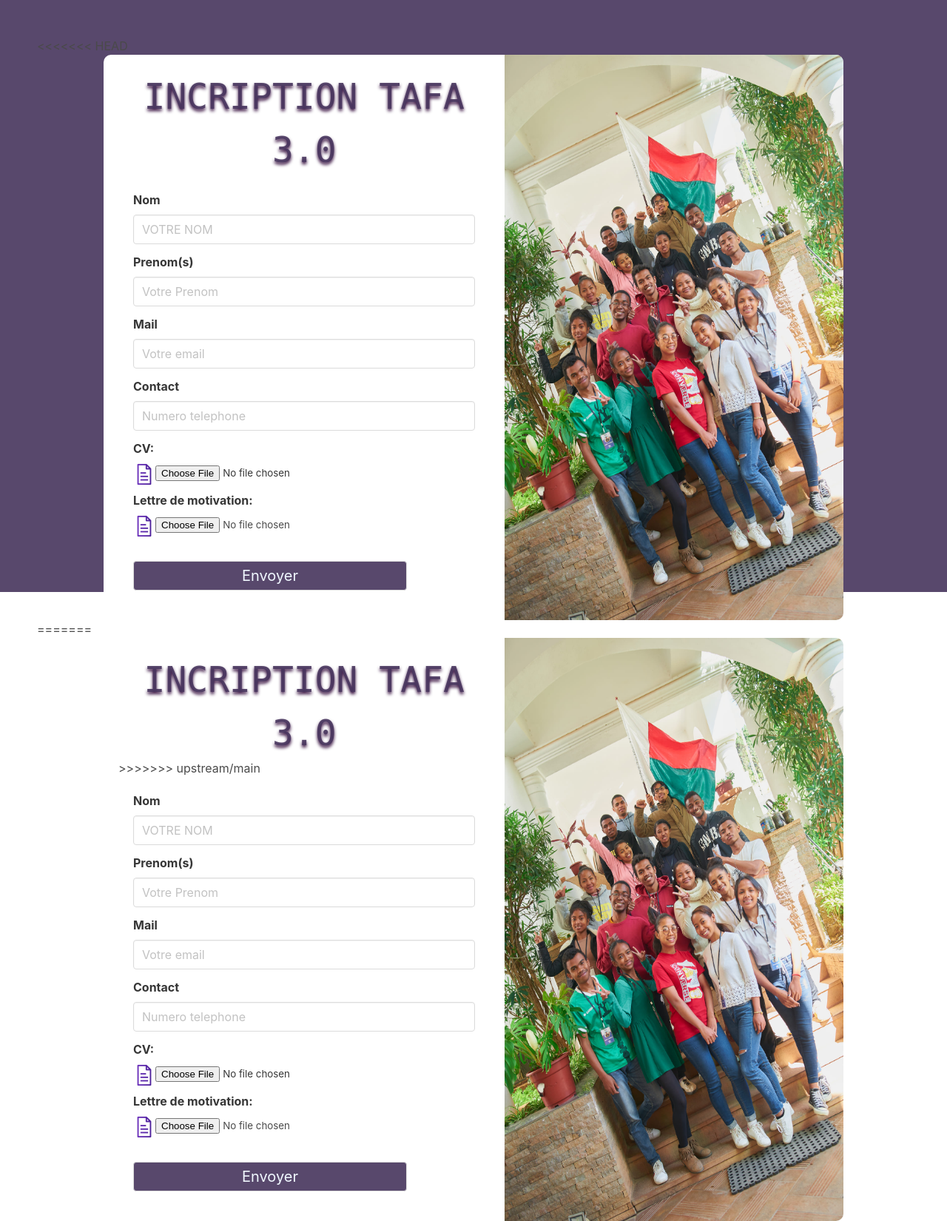
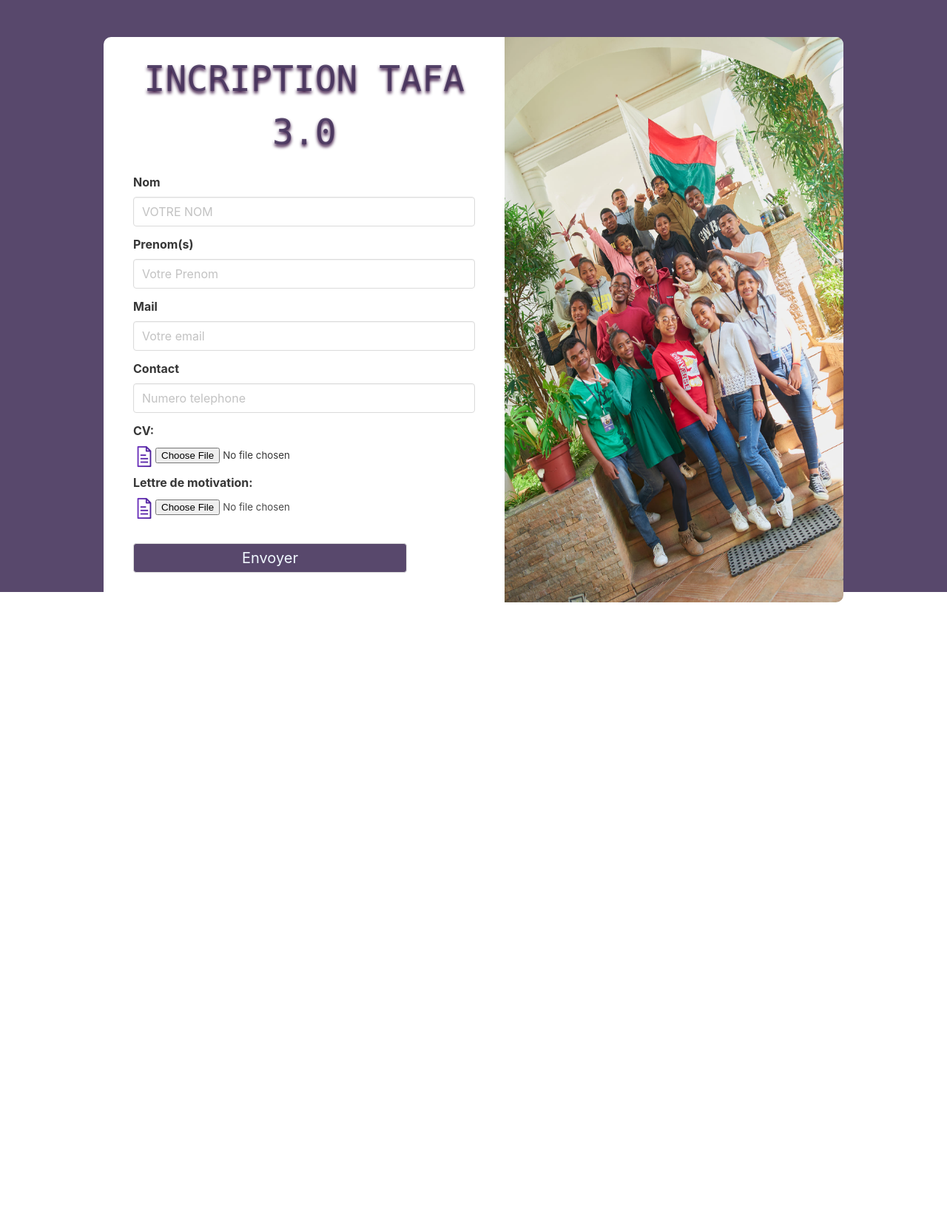
Before and after one commit to M-Lalaina/projet_siteTafa, a PHP site: page / in a window 1280 px wide. Shown: the whole page at 74% size. After the commit the page ends 814 px from the top, so only its background shows below. Run offline with PHP 8.4, Linux system fonts and the light colour scheme.

Commit message:
update index.php

```diff
--- a/index.php
+++ b/index.php
@@ -15,80 +15,10 @@
     <title>Inscription tafa </title>
 </head>
 <body>
-<<<<<<< HEAD
-                <div class="container">
-                    <div class="formulaire">
-                        <div class="titre">
-                            <h1 class="text is-family-monospace is-size-1 animate__animated animate__bounce">INCRIPTION TAFA 3.0</h1>
-                        </div>
-                        <form class="formulaire" action="uploade.php" method="post" enctype="multipart/form-data">
-                            <div class="field">
-                                <label class="label">Nom</label>
-                                <div class="control">
-                                <input class="input text is-uppercase" type="text" name="nom" placeholder="votre nom">
-                                </div>
-                            </div>
-
-                            <div class="field">
-                                <label class="label">Prenom(s)</label>
-                                <div class="control">
-                                <input class="input text is-capitalized" name="prenom" type="text" placeholder="votre prenom">
-                                </div>
-                            </div>
-
-                            <div class="field">
-                                <label class="label">Mail</label>
-                                <div class="control">
-                                <input class="input" type="email" name="mail" placeholder="Votre email">
-                                </div>
-                            </div>
-
-                            <div class="field">
-                                <label class="label">Contact</label>
-                                <div class="control">
-                                <input class="input" type="text" name="contact" placeholder="Numero telephone">
-                                </div>
-                            </div>
-
-                            <div class="label" id="stfield">
-                                <label for="myfile" class="label">CV:</label>
-                                <div class="file">
-                                    <div class="icon">
-                                        <img src="assets/imgs/icon.png" alt="">
-                                    </div>
-                                    <div class="control">
-                                        <input  type="file" name="cv" value="">
-                                    </div>
-                                </div>
-                            </div>
-
-                            <div class="field" id="ndfield">
-                                <label for="myfile" class="label">Lettre de motivation:</label>
-                                <div class="file">
-                                    <div class="icon">
-                                        <img src="assets/imgs/icon.png" alt="">
-                                    </div>
-                                    <div class="control">
-                                        <input  type="file" name="lm">
-                                    </div>
-                                </div>
-                            </div>
-
-                            <div class="bouton">
-                                <button type="submit" name="btn" class="button animate__heartBeat ">Envoyer</button>
-                            </div>
-                        </form>
-                    </div>
-                    <div class="image">
-                        <img src="assets/imgs/tafa.jpg" alt="TAFA 2.0">
-                    </div>
-                </div>
-=======
     <div class="container">
         <div class="formulaire">
             <div class="titre">
                 <h1 class="text is-family-monospace is-size-1 animate__animated animate__bounce">INCRIPTION TAFA 3.0</h1>
->>>>>>> upstream/main
             </div>
             <form class="formulaire" action="insert.php" method="post" enctype="multipart/form-data">
                 <div class="field">
```
